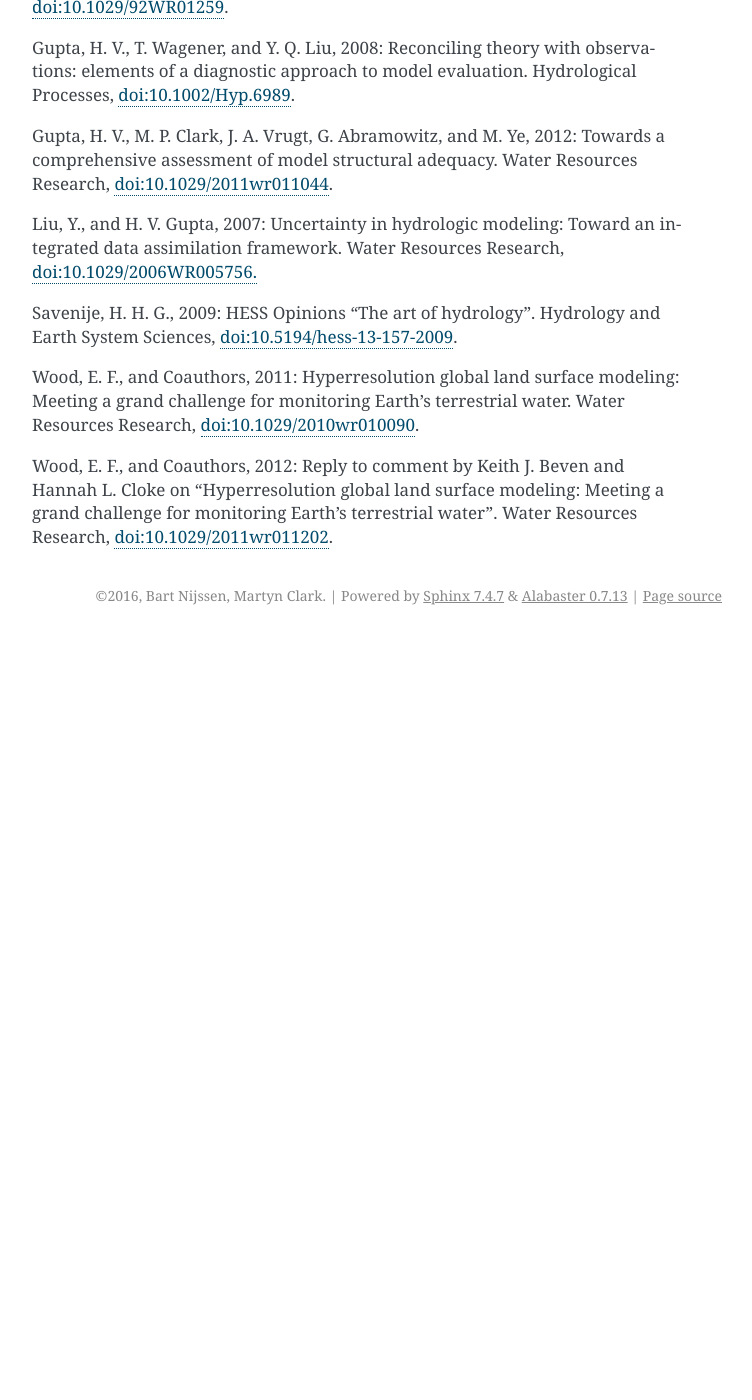
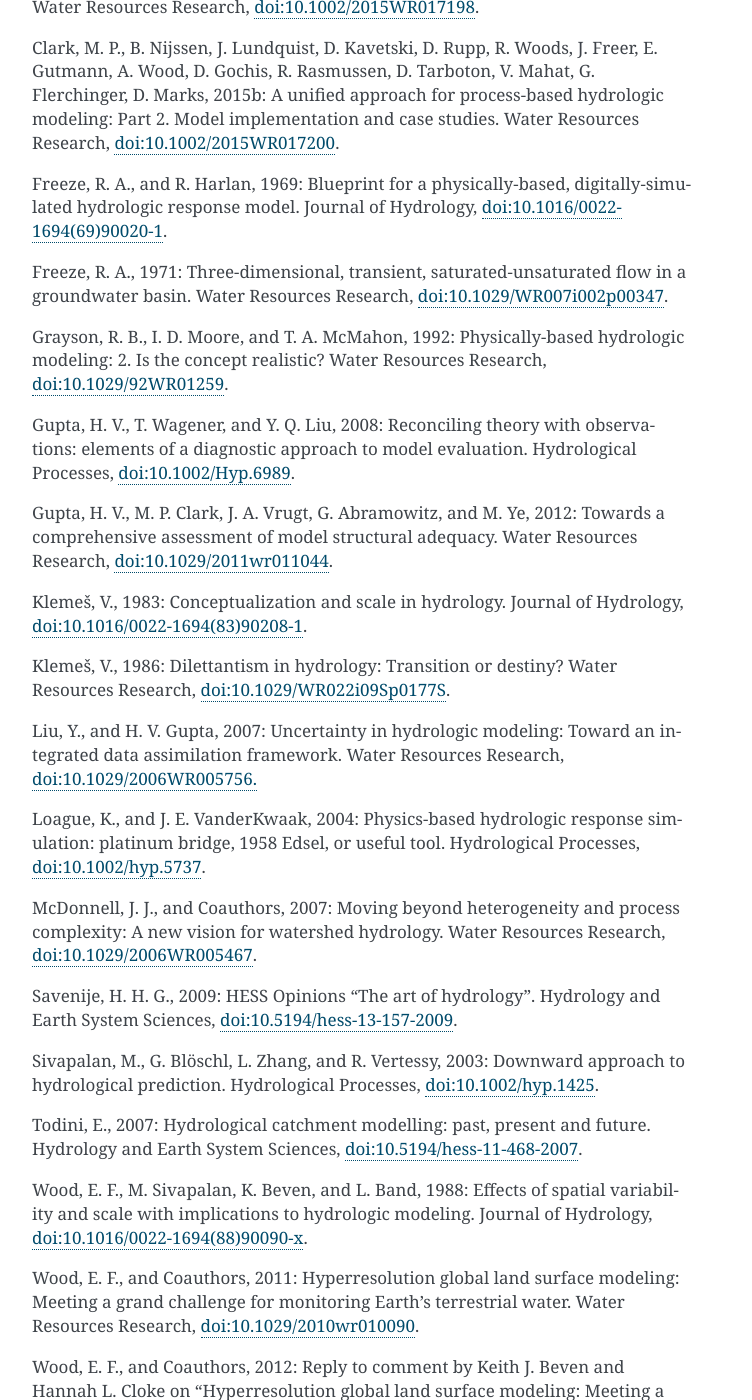
Before and after one commit to UW-Hydro/SUMMA-Modeling-Course, a Sphinx documentation site: the page built from docs/references.rst, in a window 1280 px wide and 1400 px high, scrolled down 1040 px. Shown: the whole window, without its empty margins (388-1140 px from the left). Built offline with Sphinx 7.4.7, drawn with Linux system fonts in a browser that asks for light colours; before the commit the page ends 1675 px from its top, so only the background shows below that; some of the changed text lies outside the part shown.

Commit message:
Updated references for philosphy module

```diff
--- a/docs/references.rst
+++ b/docs/references.rst
@@ -9,6 +9,19 @@ All references from across all the modules are collected here into a single cour
 .. Rather than relying on the reST citation feature, we simply use :ref: since that allows a bit more flexibility in how the references are displayed in the text.
 
    To add a reference, provide a target `.. _target:` and then provide the reference on a new line (do not indent). For the doi, use :doi:, which will expand this into a link using the doilinks.py scripts in ./exts. In the text, you can then cite the paper as :ref:`Clark et al. [2015a] <Clark_et_al_2015a>`, for example, where the first part is the text for the link and the second part between the <> is the target in this file.
+
+.. _Abbott_et_al_1986a:
+
+Abbott, M. B., J. C. Bathurst, J. A. Cunge, P. E. O'Connell, and J. Rasmussen, 1986a: An introduction to the European Hydrological System—Systeme Hydrologique Europeen,“SHE”, 1: History and philosophy of a physically-based, distributed modelling system. Journal of Hydrology, :doi:`10.1016/0022-1694(86)90114-9`.
+
+.. _Abbott_et_al_1986b:
+
+Abbott, M. B., J. C. Bathurst, J. A. Cunge, P. E. O'connell, and J. Rasmussen, 1986b: An introduction to the European Hydrological System—Systeme Hydrologique Europeen,“SHE”, 2: Structure of a physically-based, distributed modelling system. Journal of Hydrology, :doi:`10.1016/0022-1694(86)90115-0`.
+
+.. _Beven_et_al_1988:
+
+Beven, K. J., E. F. Wood, and M. Sivapalan, 1988: On hydrological heterogeneity — Catchment morphology and catchment response. Journal of Hydrology, :doi:`10.1016/0022-1694(88)90192-8`.
+
 
 .. _Beven_1989:
 
@@ -46,6 +59,10 @@ Clark, M. P., B. Nijssen, J. Lundquist, D. Kavetski, D. Rupp, R. Woods, J. Freer
 
 Freeze, R. A., and R. Harlan, 1969: Blueprint for a physically-based, digitally-simulated hydrologic response model. Journal of Hydrology, :doi:`10.1016/0022-1694(69)90020-1`.
 
+.. _Freeze_1971:
+
+Freeze, R. A., 1971: Three-dimensional, transient, saturated-unsaturated flow in a groundwater basin. Water Resources Research, :doi:`10.1029/WR007i002p00347`.
+
 .. _Grayson_et_al_1992:
 
 Grayson, R. B., I. D. Moore, and T. A. McMahon, 1992: Physically-based hydrologic modeling: 2. Is the concept realistic? Water Resources Research, :doi:`10.1029/92WR01259`.
@@ -58,13 +75,41 @@ Gupta, H. V., T. Wagener, and Y. Q. Liu, 2008: Reconciling theory with observati
 
 Gupta, H. V., M. P. Clark, J. A. Vrugt, G. Abramowitz, and M. Ye, 2012: Towards a comprehensive assessment of model structural adequacy. Water Resources Research, :doi:`10.1029/2011wr011044`.
 
+.. _Klemes_1983:
+
+Klemeš, V., 1983: Conceptualization and scale in hydrology. Journal of Hydrology, :doi:`10.1016/0022-1694(83)90208-1`.
+
+.. _Klemes_1986:
+
+Klemeš, V., 1986: Dilettantism in hydrology: Transition or destiny? Water Resources Research, :doi:`10.1029/WR022i09Sp0177S`.
+
 .. _Liu_and_Gupta_2007:
 
 Liu, Y., and H. V. Gupta, 2007: Uncertainty in hydrologic modeling: Toward an integrated data assimilation framework. Water Resources Research, :doi:`10.1029/2006WR005756.`
 
+.. _Loague_and_Vanderkwaak_2004:
+
+Loague, K., and J. E. VanderKwaak, 2004: Physics-based hydrologic response simulation: platinum bridge, 1958 Edsel, or useful tool. Hydrological Processes, :doi:`10.1002/hyp.5737`.
+
+.. _McDonnell_et_al_2007:
+
+McDonnell, J. J., and Coauthors, 2007: Moving beyond heterogeneity and process complexity: A new vision for watershed hydrology. Water Resources Research, :doi:`10.1029/2006WR005467`.
+
 .. _Savenije_2009:
 
 Savenije, H. H. G., 2009: HESS Opinions "The art of hydrology". Hydrology and Earth System Sciences, :doi:`10.5194/hess-13-157-2009`.
+
+.. _Sivapalan_et_al_2003:
+
+Sivapalan, M., G. Blöschl, L. Zhang, and R. Vertessy, 2003: Downward approach to hydrological prediction. Hydrological Processes, :doi:`10.1002/hyp.1425`.
+
+.. _Todini_2007:
+
+Todini, E., 2007: Hydrological catchment modelling: past, present and future. Hydrology and Earth System Sciences, :doi:`10.5194/hess-11-468-2007`.
+
+.. _Wood_et_al_1988:
+
+Wood, E. F., M. Sivapalan, K. Beven, and L. Band, 1988: Effects of spatial variability and scale with implications to hydrologic modeling. Journal of Hydrology, :doi:`10.1016/0022-1694(88)90090-x`.
 
 .. _Wood_et_al_2011:
 
```
